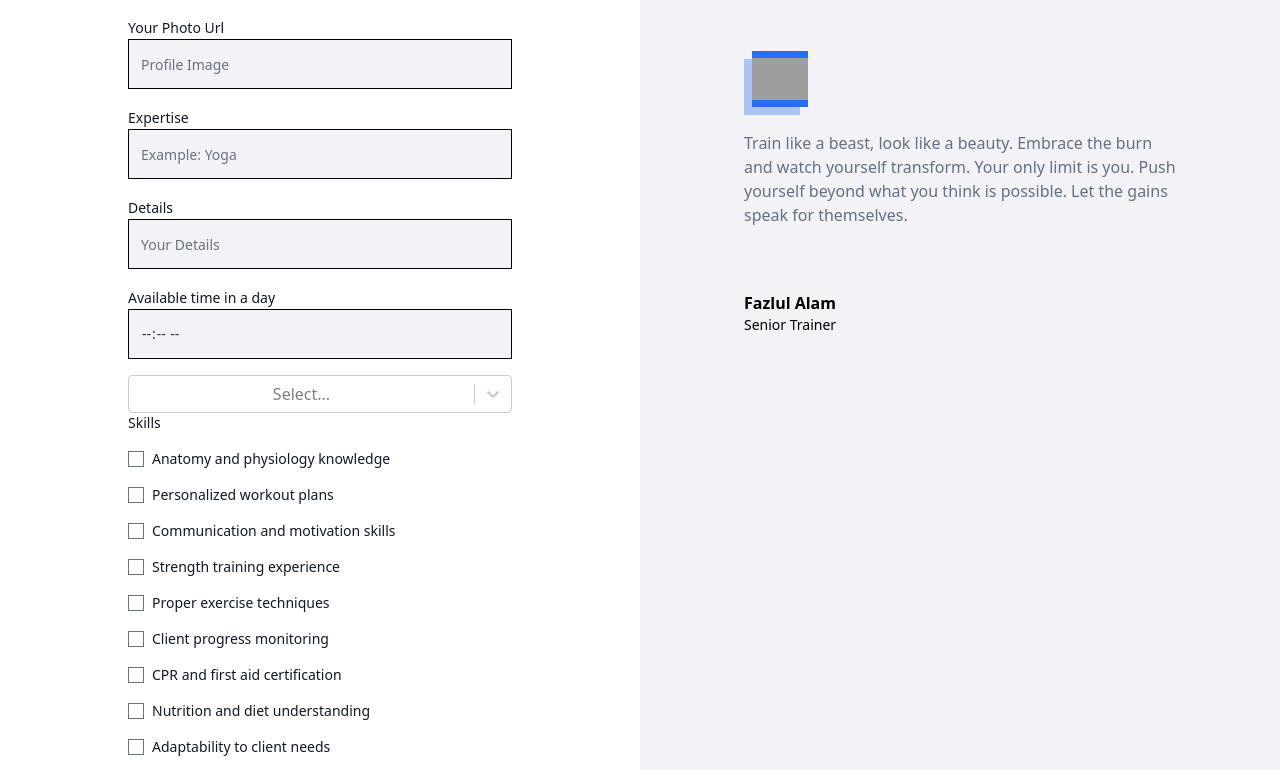
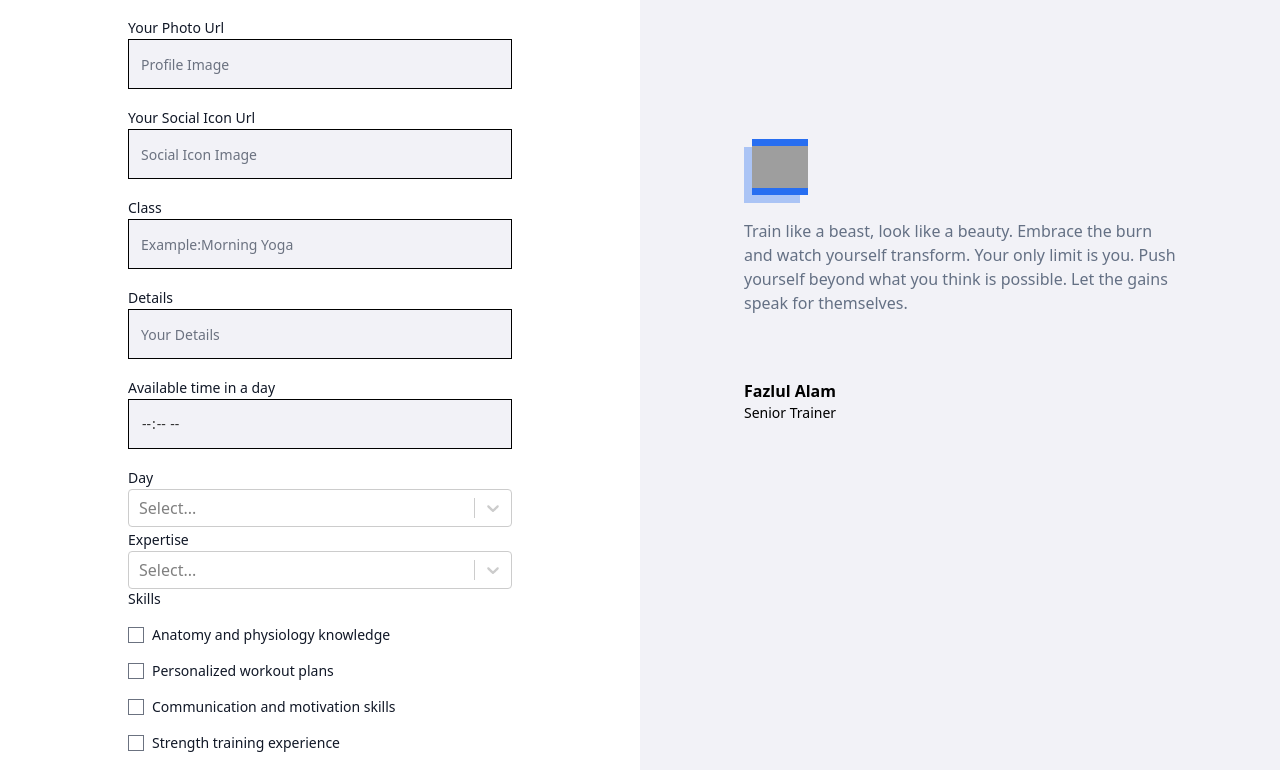
Before and after one commit to Fazlul619/gym-project-client-side, a React (Vite) app: page /beATrainerPage in a window 1280 px wide. Shown: the part 717-1487 px from the top of the page. Built offline with nearby package versions, Linux system fonts and the light colour scheme; no server answers; sample sign-in values are in the browser's storage; grey boxes are pictures that could not be loaded.

Commit message:
DashBoard work

```diff
--- a/src/Pages/Be A Trainer Page/BeATrainerPage.jsx
+++ b/src/Pages/Be A Trainer Page/BeATrainerPage.jsx
@@ -15,6 +15,7 @@ const BeATrainerPage = () => {
   const status = "pending";
   const [checkboxAll, setCheckboxAll] = useState([]);
   const [selectedOptions, setSelectedOptions] = useState([]);
+  const [selectedExpertise, setSelectedExpertise] = useState([]);
 
   const axiosSecure = useAxiosSecure();
   const handleTrainerSubmit = (event) => {
@@ -24,32 +25,34 @@ const BeATrainerPage = () => {
     const age = form.age.value;
     const profileImage = form.profileImage.value;
     const experience = form.experience.value;
-    const expertise = form.expertise.value;
+    const classes = form.classes.value;
     const details = form.details.value;
     const time = form.time.value;
-
+    const socialIconImage = form.socialIconImage.value;
     const trainerInfo = {
       name,
       email,
       age,
       profileImage,
       experience,
-      expertise,
+      classes,
       details,
       time,
       selectedOptions,
       checkboxAll,
       status,
+      selectedExpertise,
+      socialIconImage,
     };
 
     form.name.value = "";
     form.age.value = "";
     form.profileImage.value = "";
     form.experience.value = "";
-    form.expertise.value = "";
+    form.classes.value = "";
     form.details.value = "";
     form.time.value = "";
-
+    form.socialIconImage.value = "";
     // console.log(trainerInfo);
     axiosSecure
       .post("/trainerInfo", trainerInfo)
@@ -76,6 +79,9 @@ const BeATrainerPage = () => {
   const handleSelectChange = (selectedOptions) => {
     setSelectedOptions(selectedOptions);
   };
+  const handleSelectChangeExpertise = (selectedExpertise) => {
+    setSelectedExpertise(selectedExpertise);
+  };
 
   const handleCheckbox = (e) => {
     if (e.target.checked) {
@@ -93,6 +99,21 @@ const BeATrainerPage = () => {
     { value: "Wednesday", label: "Wednesday" },
     { value: "Thursday", label: "Thursday" },
     { value: "Friday", label: "Friday" },
+  ];
+  const expertise = [
+    { value: "Yoga", label: "Yoga" },
+    { value: "Pilates", label: "Pilates" },
+    { value: "Strength Training", label: "Strength Training" },
+    { value: "HIIT", label: "HIIT" },
+    { value: "Cardio", label: "Cardio" },
+    { value: "Kickboxing", label: "Kickboxing" },
+    { value: "Nutrition", label: "Nutrition" },
+    { value: "Personal Training", label: "Personal Training" },
+    { value: "Zumba", label: "Zumba" },
+    { value: "Aerobics", label: "Aerobics" },
+    { value: "Meditation", label: "Meditation" },
+    { value: "Mindfulness", label: "Mindfulness" },
+    { value: "Stress Relief", label: "Stress Relief" },
   ];
   return (
     <div className="my-10">
@@ -171,12 +192,22 @@ const BeATrainerPage = () => {
                   />
                 </div>
                 <div className="text-left">
-                  <Label value="Expertise" />
+                  <Label value="Your Social Icon Url" />
                   <input
                     type="text"
-                    name="expertise"
+                    name="socialIconImage"
                     className="mb-4 block h-9 w-full border border-black bg-[#f2f2f7] px-3 py-6 text-sm text-[#333333]"
-                    placeholder="Example: Yoga"
+                    placeholder="Social Icon Image"
+                    required=""
+                  />
+                </div>
+                <div className="text-left">
+                  <Label value="Class" />
+                  <input
+                    type="text"
+                    name="classes"
+                    className="mb-4 block h-9 w-full border border-black bg-[#f2f2f7] px-3 py-6 text-sm text-[#333333]"
+                    placeholder="Example:Morning Yoga"
                     required=""
                   />
                 </div>
@@ -201,6 +232,8 @@ const BeATrainerPage = () => {
                   />
                 </div>
                 {/* Available Week */}
+                <div className="text-left">
+                  <Label value="Day" />
                   <Select
                     closeMenuOnSelect={false}
                     components={animatedComponents}
@@ -208,6 +241,20 @@ const BeATrainerPage = () => {
                     options={options}
                     onChange={handleSelectChange}
                   />
+                </div>
+
+                {/* Expertise */}
+                <div className="text-left">
+                  <Label value="Expertise" />
+                  <Select
+                    closeMenuOnSelect={false}
+                    components={animatedComponents}
+                    isMulti
+                    options={expertise}
+                    onChange={handleSelectChangeExpertise}
+                  />
+                </div>
+
                 {/* Check Box */}
                 <div
                   className="flex max-w-md flex-col gap-4 mb-4"
--- a/src/Pages/Dash Board/Add New Forum/AddNewForum.jsx
+++ b/src/Pages/Dash Board/Add New Forum/AddNewForum.jsx
@@ -1,5 +1,7 @@
 const AddNewForum = () => {
-  return <div></div>;
+  return (
+    <div className="font-semibold text-3xl text-center">Add new Forums</div>
+  );
 };
 
 export default AddNewForum;
--- a/src/Pages/Dash Board/Balance/Balance.jsx
+++ b/src/Pages/Dash Board/Balance/Balance.jsx
@@ -1,7 +1,22 @@
 const Balance = () => {
   return (
     <div className="font-semibold text-3xl text-center">
-      The admin will be able to check balance on this page!
+      <div>
+        <h2>Total Balance: $2000</h2>
+      </div>
+
+      <div>
+        <h3>Previous transactions:</h3>
+
+        <div>
+          <li>Transaction 1</li>
+          <li>Transaction 2</li>
+          <li>Transaction 3</li>
+          <li>Transaction 4</li>
+          <li>Transaction 5</li>
+          <li>Transaction 6</li>
+        </div>
+      </div>
     </div>
   );
 };
--- a/src/Pages/Dash Board/DashBoard/HideLinks.jsx
+++ b/src/Pages/Dash Board/DashBoard/HideLinks.jsx
@@ -1,10 +1,20 @@
 import { useContext } from "react";
 import { AuthContext } from "../../../providers/AuthProvider";
+import useUser from "../../../hooks/useUser";
+import useCurrentUserRole from "../../../hooks/useCurrentUserRole";
 
 export const OnlyForAdmin = ({ children }) => {
+  //currently logged in user
   const { user } = useContext(AuthContext);
 
-  if (user.role === "admin") {
+  //users with role
+  const [users] = useUser();
+
+  //getting the role of the current user
+  const currentUserRole = useCurrentUserRole(user, users);
+  console.log(currentUserRole);
+
+  if (currentUserRole === "admin") {
     return children;
   }
 
@@ -12,9 +22,16 @@ export const OnlyForAdmin = ({ children }) => {
 };
 
 export const OnlyForTrainer = ({ children }) => {
+  //currently logged in user
   const { user } = useContext(AuthContext);
 
-  if (user.role === "trainer") {
+  //users with role
+  const [users] = useUser();
+
+  //getting the role of the current user
+  const currentUserRole = useCurrentUserRole(user, users);
+
+  if (currentUserRole === "trainer") {
     return children;
   }
 
@@ -22,11 +39,35 @@ export const OnlyForTrainer = ({ children }) => {
 };
 
 export const OnlyForMember = ({ children }) => {
+  //currently logged in user
   const { user } = useContext(AuthContext);
 
-  if (user.role === "member") {
+  //users with role
+  const [users] = useUser();
+
+  //getting the role of the current user
+  const currentUserRole = useCurrentUserRole(user, users);
+
+  if (currentUserRole === "member") {
     return children;
   }
 
   return null;
 };
+
+export const OnlyForAdminAndTrainer = ({ children }) => {
+  //currently logged in user
+  const { user } = useContext(AuthContext);
+
+  //users with role
+  const [users] = useUser();
+
+  //getting the role of the current user
+  const currentUserRole = useCurrentUserRole(user, users);
+
+  if ((currentUserRole === "admin") | "trainer") {
+    return children;
+  }
+
+  return null;
+};
--- a/src/Pages/Trainer Details Page/BookingTrainer.jsx
+++ b/src/Pages/Trainer Details Page/BookingTrainer.jsx
@@ -57,7 +57,7 @@ const BookingTrainer = () => {
                 />
                 <p className="text-2xl font-semibold">
                   <span className="font-bold">Classes:</span>{" "}
-                  {trainerDetails.expertise}
+                  {trainerDetails.classes}
                 </p>
               </div>
             </div>
--- a/src/Pages/Trainer Details Page/TrainerDetailsPage.jsx
+++ b/src/Pages/Trainer Details Page/TrainerDetailsPage.jsx
@@ -7,10 +7,10 @@ const TrainerDetailsPage = () => {
     email,
     details,
     experience,
-    expertise,
+    selectedExpertise,
     profileImage,
     selectedOptions,
-    time,
+
     _id,
   } = trainer;
 
@@ -56,7 +56,18 @@ const TrainerDetailsPage = () => {
               alt=""
             />
 
-            <p className="text-xl font-bold">{expertise}</p>
+            <div className="flex gap-3 flex-col">
+              {selectedExpertise.map((expertise) => {
+                return (
+                  <span
+                    key={expertise.value}
+                    className="bg-black px-2 py-1 rounded-sm font-bold text-white"
+                  >
+                    {expertise.value}
+                  </span>
+                );
+              })}
+            </div>
           </div>
         </div>
         <p className="text-blue-600 font-bold font-serif">
```
Also changed, not shown: src/Pages/All Trainer Page/AllTrainerPage.jsx (+33 -13 lines), src/Pages/Dash Board/DashBoard/DashBoard.jsx (+38 -105 lines). Lines whose indentation alone changed are shown as unchanged.
